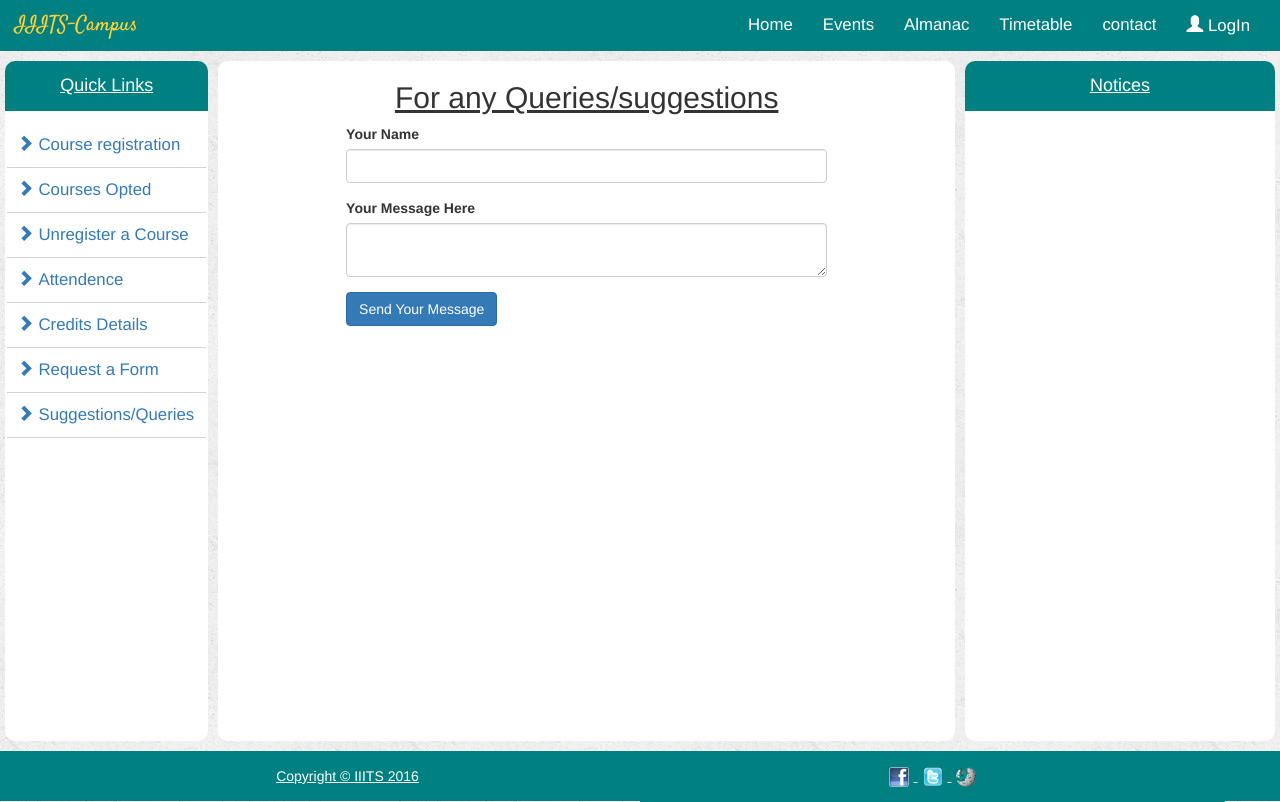
After one commit to sainathbanuru/campus-portal, a Django app: page /suggestions/ in a window 1280 px wide. The commit adds this page. Run offline with Django 3.2, Linux system fonts and the light colour scheme; some libraries are stand-ins or nearby versions; some web fonts are replaced.

Commit message:
complete version-1

```diff
--- a/administration/forms.py
+++ b/administration/forms.py
@@ -1,4 +1,4 @@
-from django.forms import CheckboxInput, CharField, BooleanField, TextInput, Textarea, FileInput,SelectMultiple,IntegerField,ChoiceField,NumberInput,Select
+from django.forms import CheckboxInput, CharField, BooleanField, TextInput, Textarea, FileField,SelectMultiple,IntegerField,FileInput,ChoiceField,NumberInput,Select
 from django.contrib.auth.forms import *
 from .choices import *
 
@@ -18,3 +18,7 @@ class courses(forms.Form):
 class Notice(forms.Form):
     notice_title = CharField(widget=TextInput(attrs={'class':'form-control','id':'notice_title'}))
     notice_decsription = CharField(widget=Textarea(attrs={'class':'form-control','id':'notice_decsription'}))
+
+
+class add_almanac(forms.Form):
+    almanac = FileField()
--- a/administration/templates/administration/admin_index.html
+++ b/administration/templates/administration/admin_index.html
@@ -57,6 +57,7 @@
                         <li><a href="{% url 'attendance_upload' %}"><span class="glyphicon glyphicon-chevron-right"></span>&nbsp;Attendance</a></li>
                         <li><a href="{% url 'credit_upload' %}"><span class="glyphicon glyphicon-chevron-right"></span>&nbsp;Credits</a></li>
                         <li><a href="{% url 'check_attendance' %}"><span class="glyphicon glyphicon-chevron-right"></span>&nbsp;Check Attendance</a></li>
+
                     </ul>
                 </div>
             </div>
--- a/administration/urls.py
+++ b/administration/urls.py
@@ -1,5 +1,7 @@
 from django.conf.urls import url
 from . import views
+
+
 
 urlpatterns = [
     url(r'^$',views.admin_index.as_view(),name="admin_index"),
@@ -16,4 +18,6 @@ urlpatterns = [
     url(r'^upload_success/(?P<pk>[0-9]+)/$', views.Upload_success, name="upload_success"),
 
     url(r'^check_attendance/',views.check_attendance,name="check_attendance"),
+    url(r'^add_almanac/',views.add_almanac.as_view(),name="add_almanac"),
+
 ]
--- a/portal/templates/portal/index.html
+++ b/portal/templates/portal/index.html
@@ -58,6 +58,7 @@
                             <li><a href="{% url 'formupdate' %}"><span class="glyphicon glyphicon-chevron-right"></span>&nbsp;Form status</a></li>
                             <li><a href="{% url 'attendance_upload' %}"><span class="glyphicon glyphicon-chevron-right"></span>&nbsp;Attendance</a></li>
                             <li><a href="{% url 'credit_upload' %}"><span class="glyphicon glyphicon-chevron-right"></span>&nbsp;Credits</a></li>
+                            <li><a href="{% url 'check_attendance' %}"><span class="glyphicon glyphicon-chevron-right"></span>&nbsp;Check Attendance</a></li>
 
                         </ul>
 
@@ -70,7 +71,7 @@
                             <li><a href="{% url 'attendance' %}"><span class="glyphicon glyphicon-chevron-right"></span>&nbsp;Attendence</a></li>
                             <li><a href="{% url 'credits' %}"><span class="glyphicon glyphicon-chevron-right"></span>&nbsp;Credits Details</a></li>
                             <li><a href="{% url 'requestForm' %}"><span class="glyphicon glyphicon-chevron-right"></span>&nbsp;Request a Form</a></li>
-                            <li><a href="http://cosmos.iiits.in"><span class="glyphicon glyphicon-chevron-right"></span>&nbsp;cosmos</a></li>
+                            <li><a href="{% url 'suggestions' %}"><span class="glyphicon glyphicon-chevron-right"></span>&nbsp;Suggestions/Queries</a></li>
                         </ul>
                     {% endif %}
                 </div>
--- /dev/null
+++ b/portal/templates/portal/suggestions.html
@@ -0,0 +1,25 @@
+{% extends 'portal/index.html' %}
+
+{% block centerContent %}
+    <h2 class="centerhead">For any Queries/suggestions</h2>
+    <div class="row">
+					<div class="col-md-8 col-md-offset-2 wow fadeInUp" data-wow-duration="1s" data-wow-offset="200">
+						<form method='POST' id='form' action="{% url 'suggestions' %}"><input type='hidden' name='form-name' value='form' />
+							{% csrf_token %}
+                            <div class="form-group">
+								<label for="name">Your Name</label>
+								<input type="text" name="name" id="name" class="form-control" data-validation-required-message="Please, Enter Your Name." required>
+								<span class="help-block text-danger"></span>
+							</div>
+							<div class="form-group">
+                                <label for="message">Your Message Here</label>
+								<textarea name="message" id="message" class="form-control" data-validation-required-message="Please, Type Your Message" required></textarea>
+								<span class="help-block text-danger"></span>
+							</div>
+							<div class="submit-container">
+								<button type="submit" class="btn btn-primary">Send Your Message</button>
+							</div>
+						</form>
+                    </div>
+    </div>
+{% endblock %}
--- a/portal/urls.py
+++ b/portal/urls.py
@@ -31,6 +31,7 @@ urlpatterns = [
     url(r'^unregister2/$', views.unregister2, name='unregister2'),
     url(r'^my_courses/',views.my_courses,name="my_courses"),
     url(r'^attendance/$', views.AttendanceDisplay.as_view(), name='attendance'),
+    url(r'^suggestions/$', views.suggestions.as_view(), name='suggestions'),
     url(r'^', include(router.urls)),
     url(r'^api-auth/', include('rest_framework.urls', namespace='rest_framework')),
     url(r'users/',views.UserViewSet,name='user')
--- a/portal/views.py
+++ b/portal/views.py
@@ -51,6 +51,7 @@ class index(TemplateView):
                 'all_notices': Notices.objects.all(),
                 'admin': 'admin'
             }
+            return HttpResponseRedirect('/administration/')
         return render(request, 'portal/index.html', context)
 
 '''def events(request):
@@ -71,43 +72,44 @@ class AttendanceDisplay(TemplateView):
 
 
     def get(self, request, *args, **kwargs):
+        try:
+            current_student = Students.objects.get(user=request.user.id)
+            Branch_of_study = current_student.branch
+            my_courses_list = [i.Course.course_title for i in current_student.student_course_set.all()]
+            courses_registered = [ model_to_dict( Course.objects.get(course_title=i) ) for i in my_courses_list]
 
-        current_student = Students.objects.get(user=request.user.id)
-        Branch_of_study = current_student.branch
-        my_courses_list = [i.Course.course_title for i in current_student.student_course_set.all()]
-        courses_registered = [ model_to_dict( Course.objects.get(course_title=i) ) for i in my_courses_list]
+            dic = {}
+            absent_on = [[ i.course_title, i.date ] for i in Attendance.objects.filter(student_rollno=current_student.roll_no).filter(status="A")]
 
-        dic = {}
-        absent_on = [[ i.course_title, i.date ] for i in Attendance.objects.filter(student_rollno=current_student.roll_no).filter(status="A")]
-
-        # Making a dictionary { Course: [date1, date2, ....], .... }
-        for c in absent_on:
-            if c[0] not in dic:
-                dic[c[0]] = [c[1]]
-            else:
-                dic[c[0]] += [c[1]]
+            # Making a dictionary { Course: [date1, date2, ....], .... }
+            for c in absent_on:
+                if c[0] not in dic:
+                    dic[c[0]] = [c[1]]
+                else:
+                    dic[c[0]] += [c[1]]
 
 
 
-        # Converting date to a dic as follows - { Month1: [day1, day2, .. ], ..... }
-        month_names = ["January", "February", "March", "April", "May", "June", "July", "August", "September", "October", "November", "December"]
-        for course in dic:
+            # Converting date to a dic as follows - { Month1: [day1, day2, .. ], ..... }
+            month_names = ["January", "February", "March", "April", "May", "June", "July", "August", "September", "October", "November", "December"]
+            for course in dic:
 
-            month_dic = {}
-            for date in dic[course]:
+                month_dic = {}
+                for date in dic[course]:
 
-                t_month = month_names[ date.month - 1]
-                if t_month not in month_dic:
-                    month_dic[t_month] = [date]
-                else:
-                    month_dic[t_month] += [date]
-            dic[course] = month_dic
+                    t_month = month_names[ date.month - 1]
+                    if t_month not in month_dic:
+                        month_dic[t_month] = [date]
+                    else:
+                        month_dic[t_month] += [date]
+                dic[course] = month_dic
 
 
-        context = {'courses_registered': courses_registered, 'branch': Branch_of_study, 'absent_on': dic}
+            context = {'courses_registered': courses_registered, 'branch': Branch_of_study, 'absent_on': dic}
 
-        return render(request,self.template_name,context)
-
+            return render(request,self.template_name,context)
+        except:
+            return render(request,self.template_name,{'error_message':'No data found'})
 
 
 @method_decorator(login_required, name='dispatch')
@@ -118,12 +120,13 @@ class credits(TemplateView):
 
     def get(self,request,*args,**kwargs):
 
-        current_student = Students.objects.get(user=request.user.id)
-        Branch_of_study = current_student.branch
-        roll_no = current_student.roll_no
-        context = {}
+
 
         try:
+            current_student = Students.objects.get(user=request.user.id)
+            Branch_of_study = current_student.branch
+            roll_no = current_student.roll_no
+            context = {}
 
             credit_obj = Credits.objects.get(student_roll_no=roll_no)
 
@@ -586,3 +589,21 @@ class forgotPassword(TemplateView):
 class UserViewSet(viewsets.ModelViewSet):
     queryset = User.objects.all()
     serializer_class = UserSerializer
+
+
+class suggestions(TemplateView):
+    template_name = 'portal/suggestions.html'
+
+    def get(self, request, *args, **kwargs):
+        return render(request,self.template_name,{})
+
+    def post(self, request, *args, **kwargs):
+        name = request.POST['name']
+        email = request.user.email
+        message = request.POST['message']
+        try:
+            send_mail("Campus-portal Suggestions", "Suggestion :  " + message + "  by  " + name, email,
+                  ['sainath.b14@iiits.in'])
+        except:
+            return HttpResponse("Could not process your Request")
+        return HttpResponse("Thanks for sending your suggestions")
```
Also changed, not shown: administration/templates/administration/add-almanac.html (added, +25 -0 lines), administration/views.py (+18 -0 lines), portal/templates/portal/contact.html (+46 -0 lines), db.sqlite3, media/Banuru_Sainath_1-page-001__1483201113_103.224.156.74.jpg (deleted), portal/templates/portal/attendance.html (line endings or trailing spaces).
